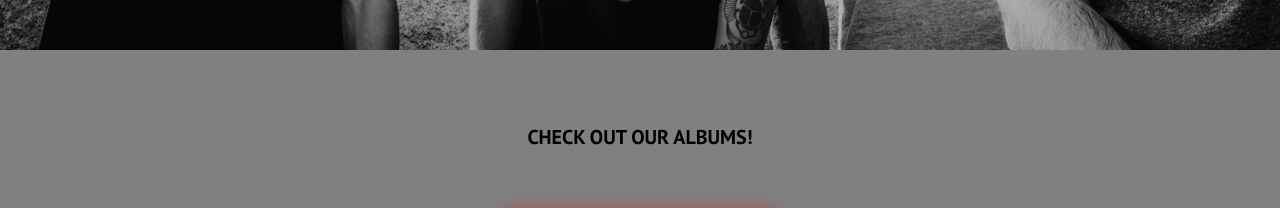
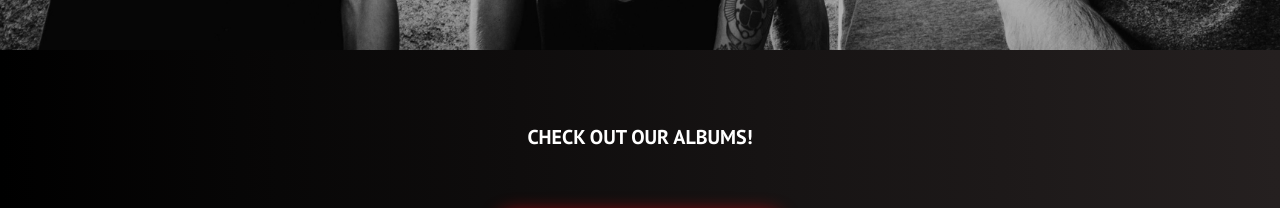
Before and after one commit to ArturVilb/project, a React (Create React App) app: page / in a window 1280 px wide. Shown: the part 900-1108 px from the top of the page. Built offline with nearby package versions, Linux system fonts and the light colour scheme.

Commit message:
projectColorsAdjustment

```diff
--- a/src/components/cards/Cards.css
+++ b/src/components/cards/Cards.css
@@ -1,10 +1,11 @@
 .cards {
   padding: 4rem;
-  background: grey;
+  background: linear-gradient(90deg, rgb(0, 0, 0) 0%, rgb(37, 32, 32) 100%);
 }
 
-h1 {
+.cards h1 {
   text-align: center;
+  color: white;
 }
 
 .cards__container {
--- a/src/components/player/Player.css
+++ b/src/components/player/Player.css
@@ -5,7 +5,7 @@
 }
 
 body {
-    background-color: black;
+    background: linear-gradient(90deg, rgb(0, 0, 0) 0%, rgb(37, 32, 32) 100%);
 }
 
 .Music {
@@ -18,7 +18,6 @@ body {
 
 .c-player {
     display: block;
-    background-color: black;
     padding: 50px;
     width: 50%;
 }
@@ -100,7 +99,7 @@ body {
     width: 30%;
 }
 
-@media screen and (max-width: 730px) {
+@media screen and (max-width: 600px) {
     .c-player--details .details-title,
     .c-player--details .details-artist
       {
@@ -108,7 +107,7 @@ body {
     }
 }
 
-@media screen and (max-width: 730px) {
+@media screen and (max-width: 600px) {
     .c-player > h4
       {
         font-size: 20px;
--- a/src/routes/Merch/Merch.css
+++ b/src/routes/Merch/Merch.css
@@ -5,7 +5,7 @@
 }
 
 section {
-    background: black;
+    background: linear-gradient(90deg, rgb(0, 0, 0) 0%, rgb(37, 32, 32) 100%);;
     height: 100%;
     text-align: center;
 }
--- a/src/routes/Merch/Merch.js
+++ b/src/routes/Merch/Merch.js
@@ -1,5 +1,4 @@
 import React from 'react';
-import '../../App.css';
 import Navbar from '../../components/Navbar';
 import Footer from '../../components/footer/Footer';
 import './Merch.css'
--- a/src/routes/Tour/Tour.css
+++ b/src/routes/Tour/Tour.css
@@ -5,7 +5,7 @@
 }
 
 section {
-    background: black;
+    background: linear-gradient(90deg, rgb(0, 0, 0) 0%, rgb(37, 32, 32) 100%);
     height: 100%;
     text-align: center;
 }
--- a/src/routes/Tour/Tour.js
+++ b/src/routes/Tour/Tour.js
@@ -1,5 +1,4 @@
 import React from 'react';
-import '../../App.css';
 import Navbar from '../../components/Navbar';
 import Footer from '../../components/footer/Footer';
 import './Tour.css';
```
